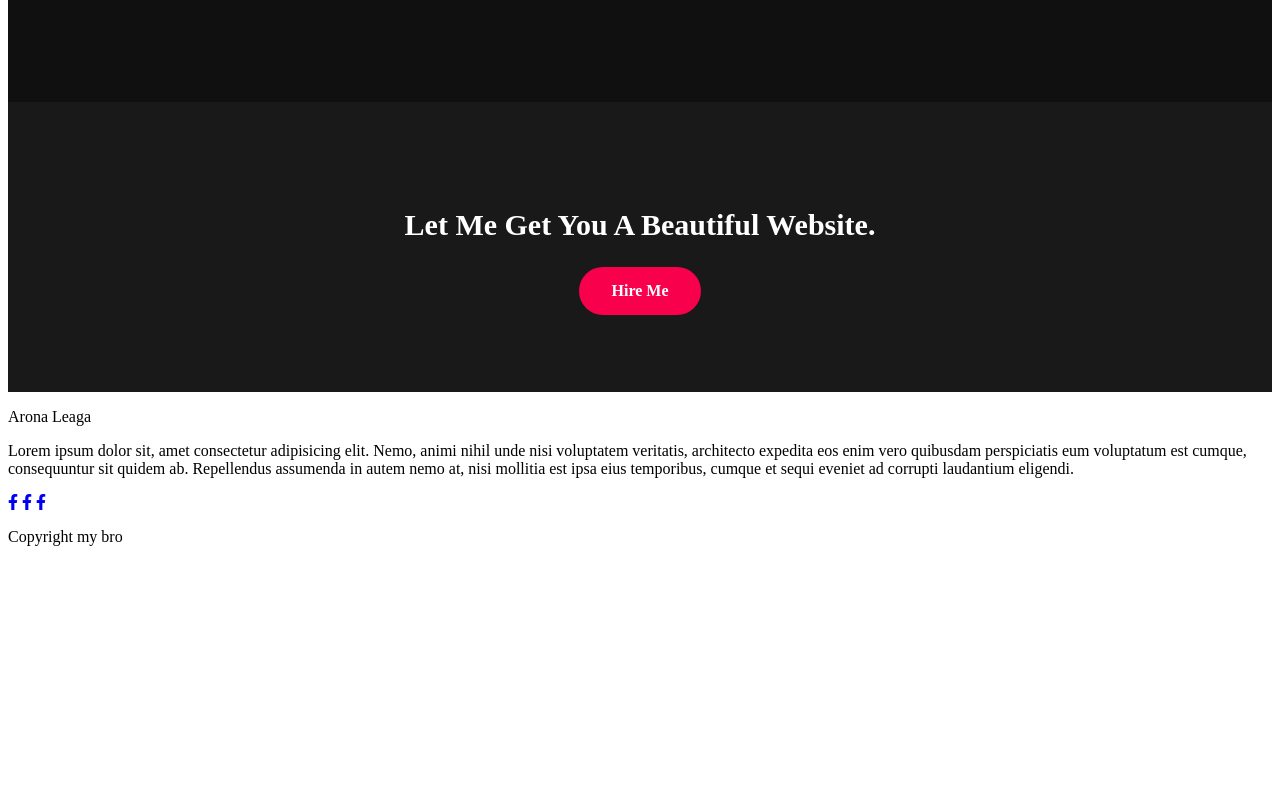
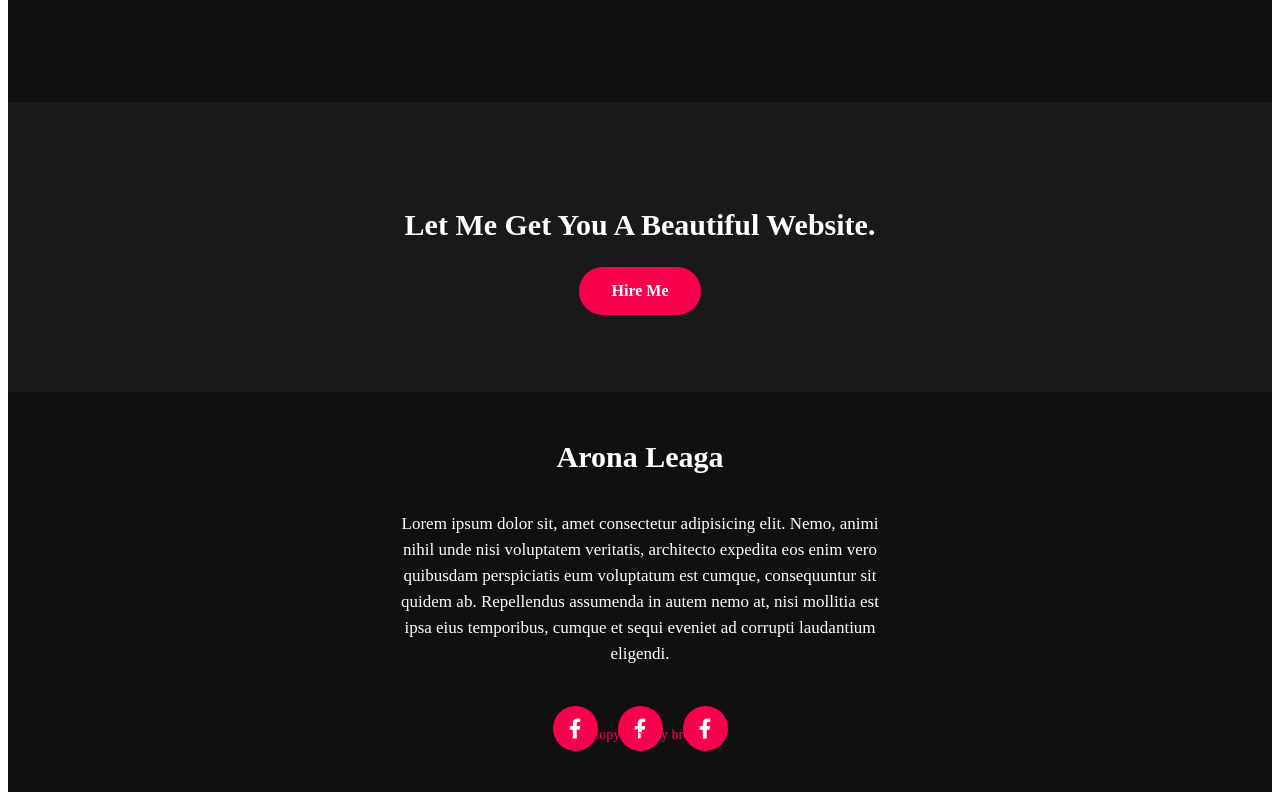
Before and after one commit to AronaLeaga/tahmidahmed, a plain HTML site: page index.html in a window 1280 px wide. Shown: the part 2181-2981 px from the top of the page. Before the commit the page ends 2743 px from the top, so only its background shows below. Drawn offline with Linux system fonts and the light colour scheme.

Commit message:
finshed but not correct yet

```diff
--- a/css/styles.css
+++ b/css/styles.css
@@ -285,3 +285,60 @@ h5{
     border: 2px solid #f9004d;
     cursor: pointer;
 }
+
+footer {
+    position: relative;
+    width: 100%;
+    height: 400px;
+    background: #101010;
+    display: flex;
+    flex-direction: column;
+    align-items: center;
+    justify-content: center;
+}
+
+footer p:nth-child(1){
+    font-size: 30px;
+    color: white;
+margin-bottom: 20px;
+font-weight: bold;
+
+}
+footer p:nth-child(2){
+    color: white;
+    font-size: 17px;
+    width: 500px;
+    text-align: center;
+    line-height: 26px;
+}
+
+.social {
+    display: flex;
+
+}
+.social a{
+    width: 45px;
+    height: 45px;
+    display: flex;
+    align-items: center;
+    justify-content: center;
+    background: #f9004d;
+    border-radius: 50px;
+    margin: 22px 10px;
+    color: white;
+    text-decoration: none;
+    font-size: 20px;
+
+}
+.social a:hover{
+    transform: scale(1.3);
+    transition: .3s;
+
+}
+
+.end {
+    position: absolute;
+    color: #f9004d;
+    bottom: 35px;
+    font-size: 14px;
+}
```
